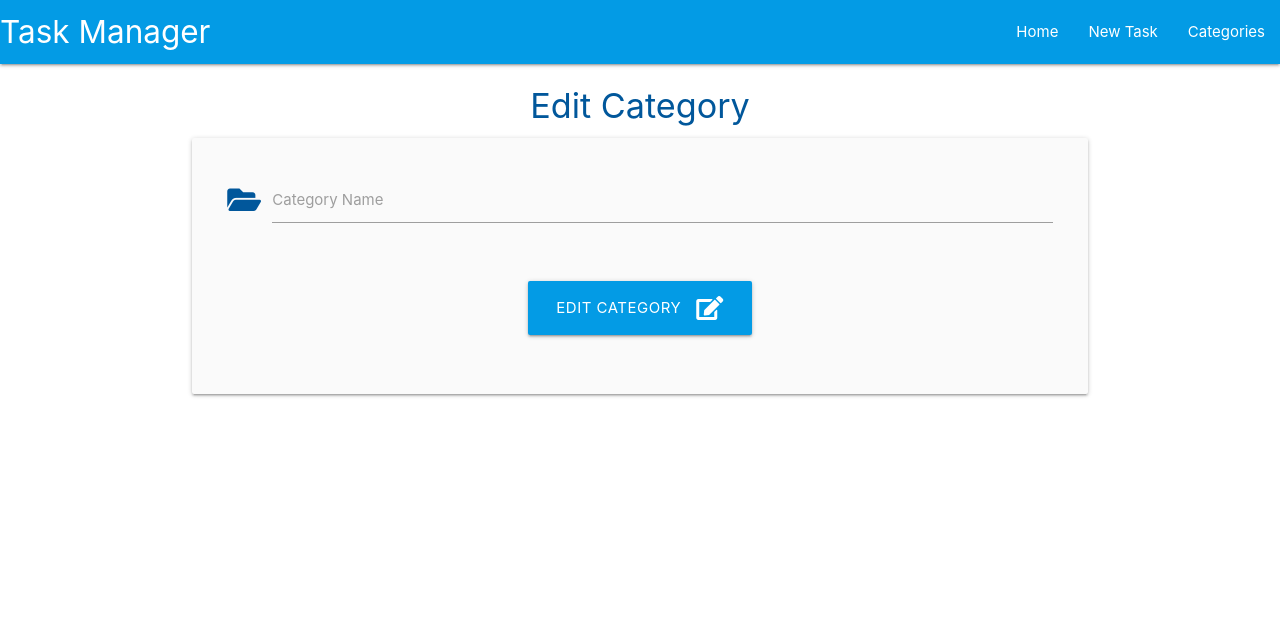
After one commit to fdasabino/flask-sqlalchemy-task-manager-gitpod, a Flask app: template taskmanager/templates/edit_category.html in a window 1280 px wide. The commit adds this page. Shown: the top 634 px of the page. Run offline with Flask 2, Linux system fonts and the light colour scheme; the template is opened without the code that fills it, so the values that code supplies are empty.

Commit message:
add edit functinality to cards

```diff
--- a/taskmanager/templates/categories.html
+++ b/taskmanager/templates/categories.html
@@ -20,7 +20,7 @@
           <span class="card-title">{{ category.category_name }}</span>
         </div>
         <div class="card-action">
-          <a href="#" class="btn green accent-4">Edit</a>
+          <a href="{{ url_for('edit_category', category_id=category.id) }}" class="btn green accent-4">Edit</a>
           <a href="#" class="btn red accent-4">Delete</a>
         </div>
       </div>
--- /dev/null
+++ b/taskmanager/templates/edit_category.html
@@ -0,0 +1,28 @@
+{% extends "base.html" %}
+{% block content %}
+
+
+<h4 class="light-blue-text text-darken-4 center-align">Edit Category</h4>
+
+<div class="row card-panel grey lighten-5">
+    <form class="col s12" method="POST" action="{{ url_for('edit_category', category_id=category.id)}}">
+        <!-- category name -->
+        <div class="row">
+            <div class="input-field col s12">
+                <i class="fas fa-folder-open prefix light-blue-text text-darken-4"></i>
+                <input id="category_name" name="category_name" type="text" value="{{ category.category_name }}" minlength="3" maxlength="25" class="validate" required>
+                <label for="category_name">Category Name</label>
+            </div>
+        </div>
+        <!-- submit button -->
+        <div class="row">
+            <div class="input-field col s12 center-align">
+                <button class="btn-large light-blue darken-1" type="submit">Edit Category <i class="fas fa-edit right"></i></button>
+            </div>
+        </div>
+    </form>
+</div>
+
+
+
+{% endblock %}
```
Also changed, not shown: taskmanager/routes.py (+10 -0 lines).
